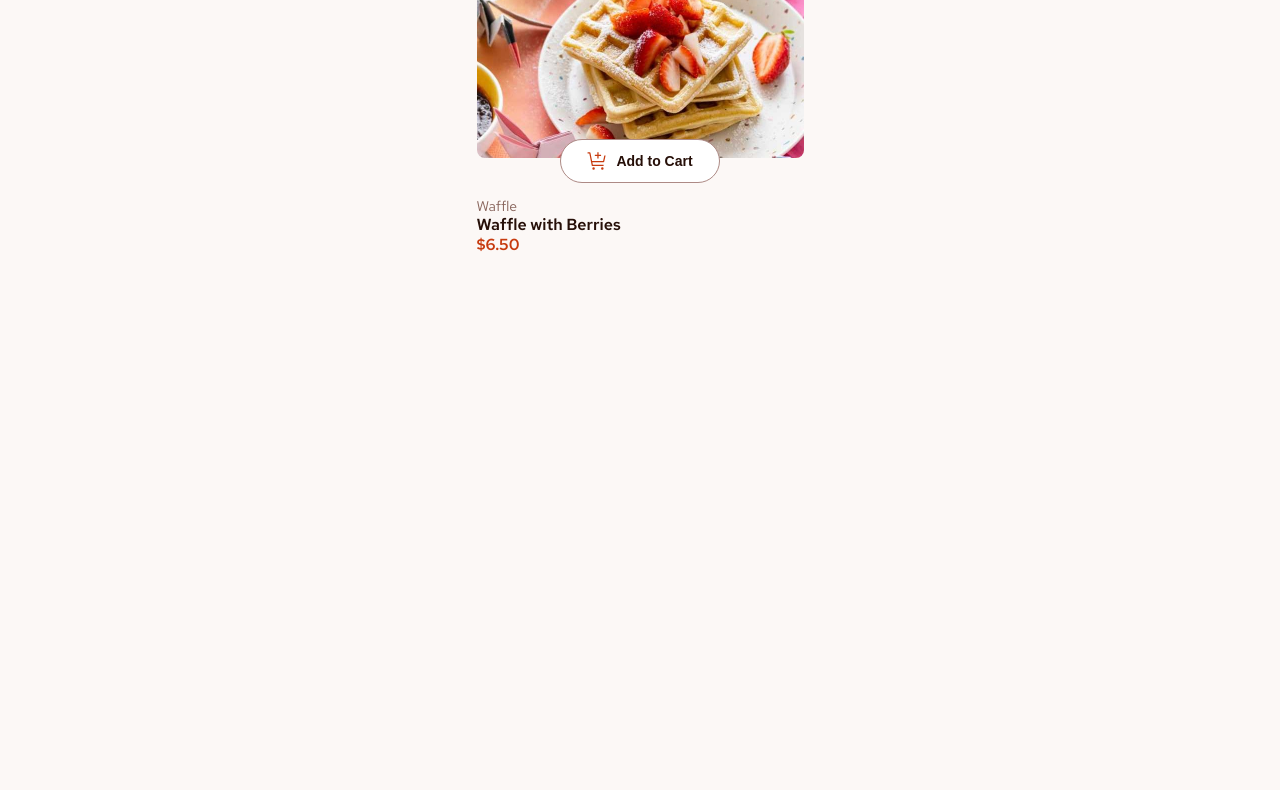
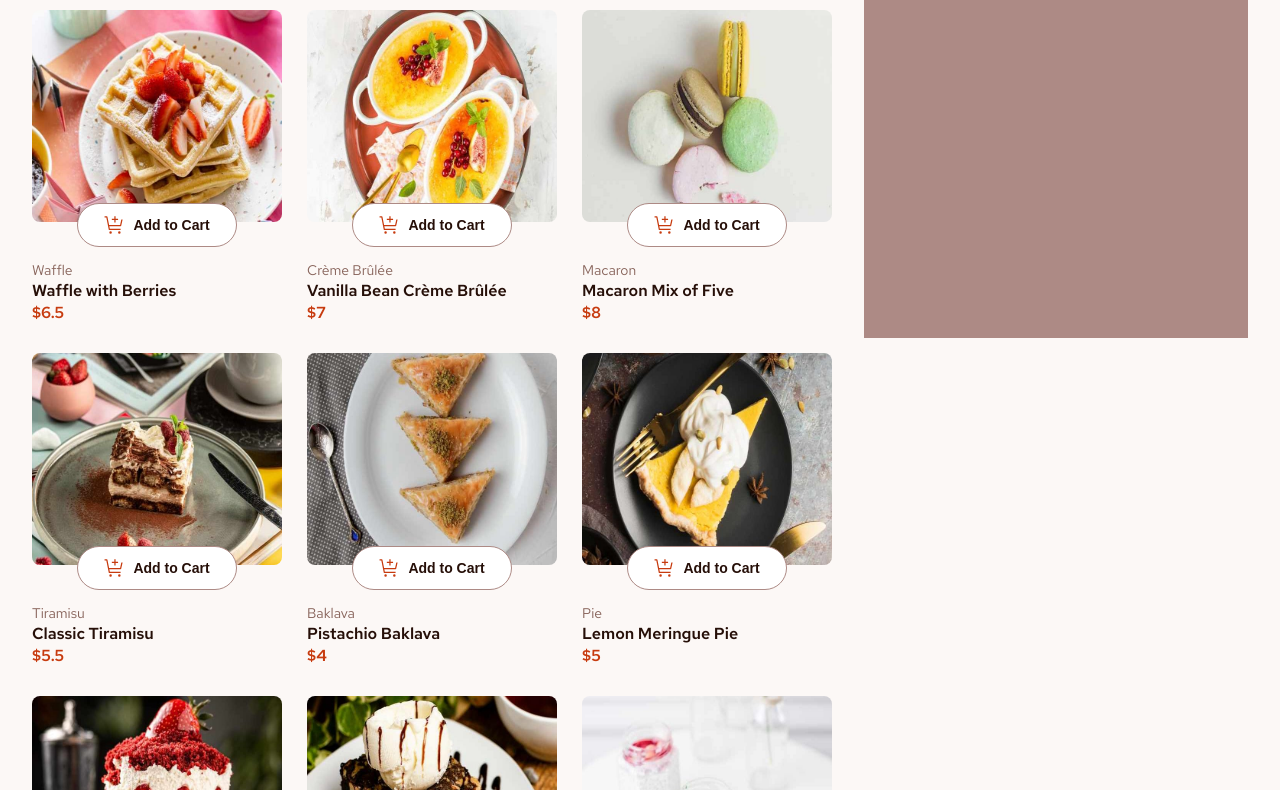
Before and after one commit to lasha-abuladze/product-list-with-cart, a plain HTML site: page product-list-with-cart.html in a window 1280 px wide. Shown: the part 150-940 px from the top of the page. Before the commit the page ends 800 px from the top, so only its background shows below. Drawn offline with Linux system fonts and the light colour scheme.

Commit message:
In javascript file I create the functions: displayProduct, which displays a product list on the screen based on data.json. addToCart, wich adds a product to a cart after clicking on the add to cart button.
In css file I add code for responsive we-design.

```diff
--- a/desktop.css
+++ b/desktop.css
@@ -0,0 +1,22 @@
+
+@media only screen and (min-width: 1216px) {
+
+    body {
+        padding: 88px 0px;
+    }
+
+    .main-section {
+        max-width: 1216px;
+        display: flex;
+        gap: 32px;
+    }
+
+    .product-list {
+        min-width:  800px;
+    }
+
+    .product-img {
+        max-width: 250px;
+    }
+
+}
--- a/product-list-with-cart.css
+++ b/product-list-with-cart.css
@@ -26,12 +26,22 @@ h2 {
     margin-bottom: 32px;
 }
 
-.produc-list {
+.main-section {
+    max-width: 327px;
+    margin: auto;
+}
+
+.product-list {
     display: flex;
     flex-direction: column;
+    /* gap: 24px; */
 
     align-items: center;
     justify-content: center;
+}
+
+.product-container {
+    margin-bottom: 24px;
 }
 
 .product-img {
@@ -79,21 +89,19 @@ h2 {
 .add-remove-from-cart {
     border: 1px solid #C73B0F;
     background-color: #C73B0F;
-}
 
-
-
-
-.add-remove-from-cart {
     gap: 0;
     justify-content: space-between;
-    display: none;
 
     /*
         "add-remove-from-cart" button appears after
         product order
     */
 
+}
+
+.display-none {
+    display: none;
 }
 
 
@@ -122,7 +130,7 @@ h2 {
     margin-top: 38px;
     display: flex;
     flex-direction: column;
-    gap: 4px;
+    gap: 6px;
 }
 
 .product-category {
@@ -142,3 +150,11 @@ h2 {
     font-weight: 600;
     color: #C73B0F;
 }
+
+
+
+aside {
+    width: 100%;
+    height: 400px;
+    background-color: #AD8A85;
+}
--- a/product-list-with-cart.html
+++ b/product-list-with-cart.html
@@ -26,7 +26,7 @@
                 Desserts
             </h2>
 
-            <section class="produc-list">
+            <section class="product-list">
 
                 <figure class="product-container">
 
@@ -41,7 +41,7 @@
                                 <span>Add to Cart</span>
                             </button>
 
-                            <button class="btn add-remove-from-cart">
+                            <button class="btn add-remove-from-cart display-none">
 
                                 <span class="decrement-increment">
                                     <svg xmlns="http://www.w3.org/2000/svg" width="10" height="2" viewBox="0 0 10 2"><path d="M0 .375h10v1.25H0V.375Z"/></svg>
@@ -75,11 +75,10 @@
                         </strong>
 
                     </figcaption>
+
                 </figure>
 
-
             </section>
-
 
         </main>
 
@@ -92,6 +91,7 @@
     </section>
 
 
+    <script src="./product-list-with-cart.js"></script>
 
 </body>
 </html>
--- a/product-list-with-cart.js
+++ b/product-list-with-cart.js
@@ -0,0 +1,114 @@
+`use strict`;
+
+
+
+
+
+const productList = document.querySelector(`.product-list`);
+
+
+productList.textContent = ``;
+
+
+
+
+fetch(`./data.json`).then(res => res.json()).then(data => {
+
+    displayProduct(data);
+
+    const buttons = Array.from(productList.getElementsByClassName(`buttons`));
+
+    addToCart(buttons,data);
+
+
+});
+
+
+
+
+const displayProduct = function(data) {
+
+    data.forEach(el => {
+
+        const productBox = `
+                <figure class="product-container">
+
+                    <div class="product-img">
+
+                        <img src="${el.image.mobile}" alt="${el.name}">
+
+                        <div class="buttons">
+
+                            <button class="btn add-to-cart">
+                                <svg xmlns="http://www.w3.org/2000/svg" width="21" height="20" fill="none" viewBox="0 0 21 20"><g fill="#C73B0F" clip-path="url(#a)"><path d="M6.583 18.75a1.25 1.25 0 1 0 0-2.5 1.25 1.25 0 0 0 0 2.5ZM15.334 18.75a1.25 1.25 0 1 0 0-2.5 1.25 1.25 0 0 0 0 2.5ZM3.446 1.752a.625.625 0 0 0-.613-.502h-2.5V2.5h1.988l2.4 11.998a.625.625 0 0 0 .612.502h11.25v-1.25H5.847l-.5-2.5h11.238a.625.625 0 0 0 .61-.49l1.417-6.385h-1.28L16.083 10H5.096l-1.65-8.248Z"/><path d="M11.584 3.75v-2.5h-1.25v2.5h-2.5V5h2.5v2.5h1.25V5h2.5V3.75h-2.5Z"/></g><defs><clipPath id="a"><path fill="#fff" d="M.333 0h20v20h-20z"/></clipPath></defs></svg>
+                                <span>Add to Cart</span>
+                            </button>
+
+                            <button class="btn add-remove-from-cart display-none">
+
+                                <span class="decrement-increment">
+                                    <svg xmlns="http://www.w3.org/2000/svg" width="10" height="2" viewBox="0 0 10 2"><path d="M0 .375h10v1.25H0V.375Z"/></svg>
+                                </span>
+
+                                <span class="ordered-product-number">
+                                    1
+                                </span>
+
+                                <span class="decrement-increment">
+                                    <svg xmlns="http://www.w3.org/2000/svg" width="10" height="10" viewBox="0 0 10 10"><path d="M10 4.375H5.625V0h-1.25v4.375H0v1.25h4.375V10h1.25V5.625H10v-1.25Z"/></svg>
+                                </span>
+
+                            </button>
+
+                        </div>
+                    </div>
+
+                    <figcaption class="about-product">
+
+                        <span class="product-category">
+                            ${el.category}
+                        </span>
+
+                        <h4 class="product-name">
+                            ${el.name}
+                        </h4>
+
+                        <strong class="product-price">
+                            $${el.price}
+                        </strong>
+
+                    </figcaption>
+
+                </figure>
+
+        `
+
+        productList.insertAdjacentHTML(`beforeend`, productBox)
+
+        el.order = 0;
+
+    });
+
+
+}
+
+
+
+
+
+const addToCart = function(buttons, data) {
+
+    buttons.forEach((el, i) => {
+
+        const addToCartHTML = el.querySelector(`.add-to-cart`);
+        const addRemoveFromCartHTML = el.querySelector(`.add-remove-from-cart`);
+
+
+        addToCartHTML.addEventListener(`click`, () => {
+            data[i].order = +1;
+
+            addToCartHTML.classList.add(`display-none`);
+            addRemoveFromCartHTML.classList.remove(`display-none`);
+        })
+    })
+}
--- a/tablet.css
+++ b/tablet.css
@@ -0,0 +1,27 @@
+
+@media only screen and (min-width: 688px) {
+
+    body {
+        padding: 40px 0px;
+    }
+
+    .main-section {
+        max-width: 688px;
+    }
+
+    .product-list {
+        flex-direction: row;
+        flex-wrap: wrap;
+        justify-content: space-between;
+    }
+
+    .product-container {
+        margin-bottom: 32px;
+    }
+
+    .product-img {
+        max-width: 213px;
+    }
+
+
+}
```
